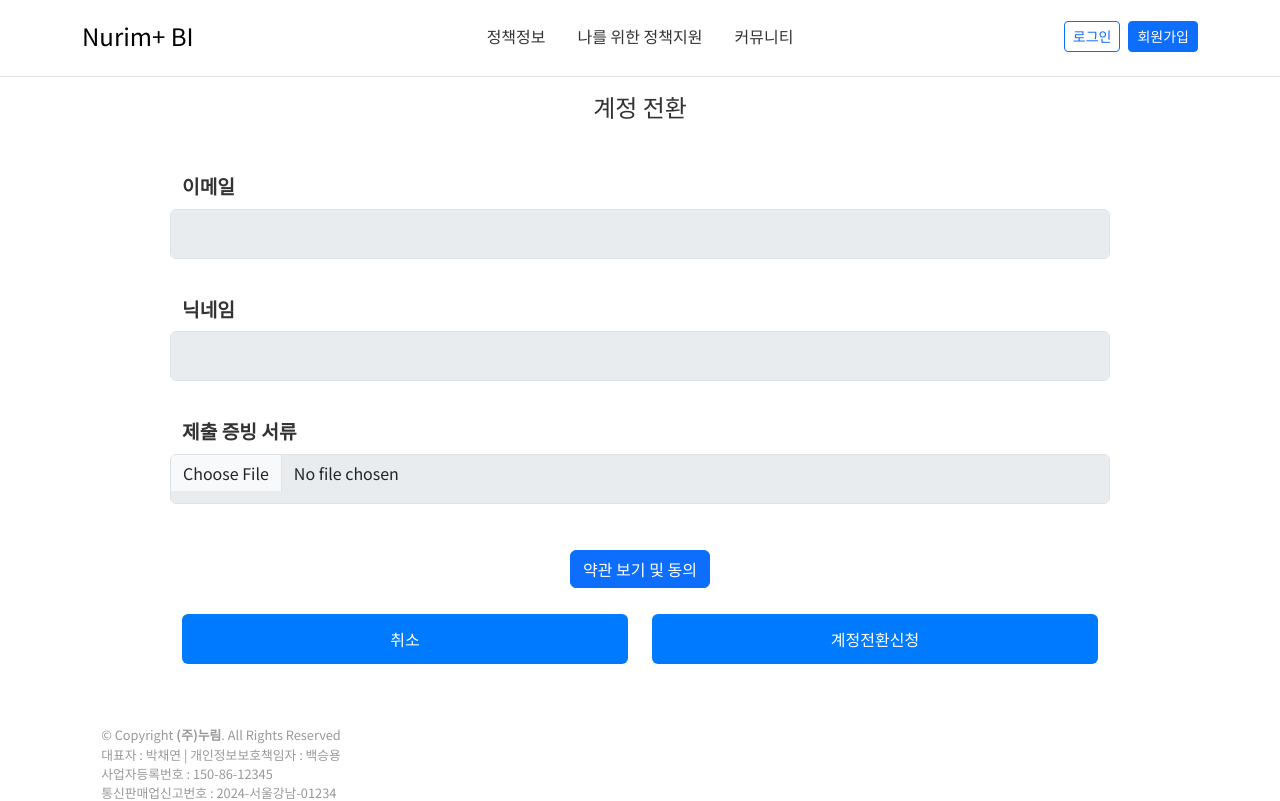
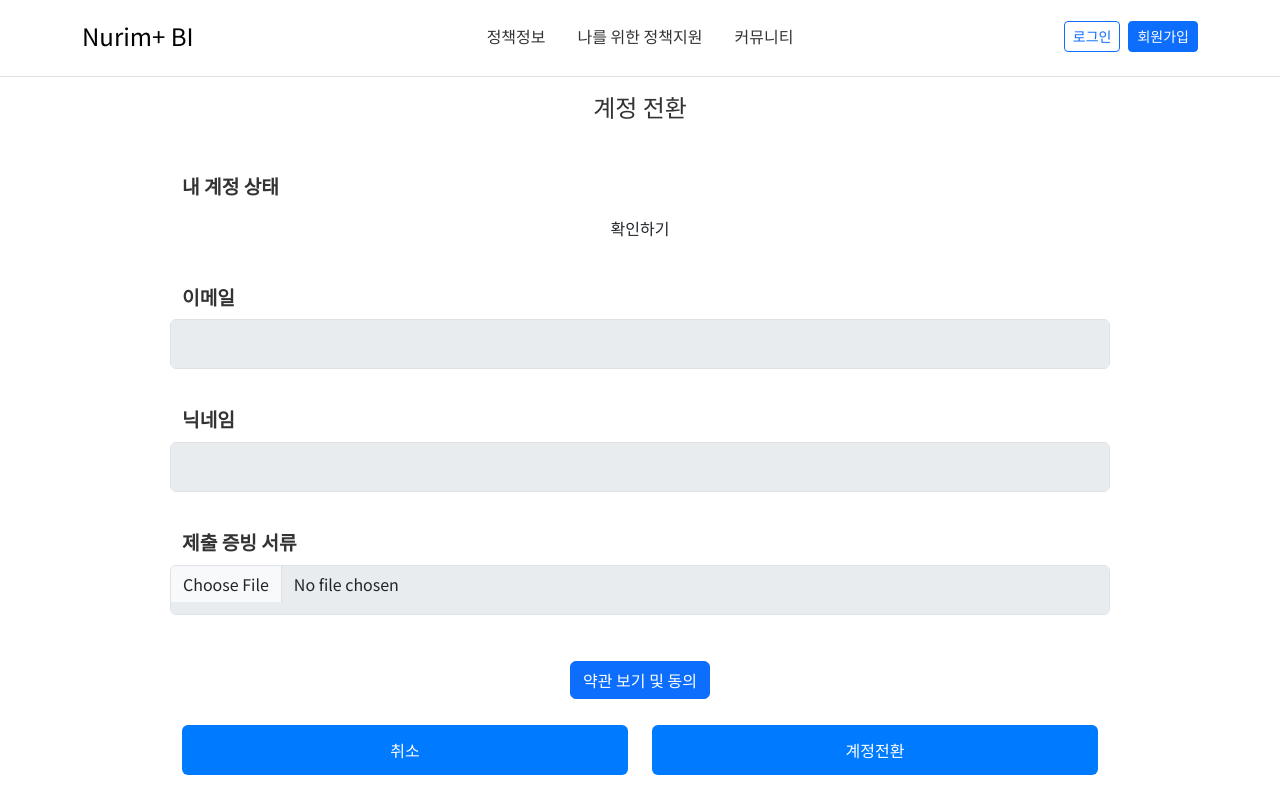
Before and after one commit to team-nurim/nurim-plus-view, a Vue app: page /switchAccount in a window 1280 px wide. Shown: the top 801 px of the page. Built offline with nearby package versions, Linux system fonts and the light colour scheme; no server answers.

Commit message:
[Feat] 계정 전환 신청

```diff
--- a/src/views/mypage/SwitchAccount.vue
+++ b/src/views/mypage/SwitchAccount.vue
@@ -8,6 +8,17 @@
       </div>
 
       <!-- 개인 정보 수정 -->
+      <!-- 내 계정 상태(전문가/일반인) -->
+      <div class="row mt-3 mb-10 align-items-center custom-padding">
+        <label for="Status" class="form-label">내 계정 상태</label>
+        <!-- <input type="text" id="Status" class="form-control" value="" aria-label="Disabled input example" disabled readonly> -->
+        <button type="button" class="btn" @click="toggleText">확인하기</button>
+        <div v-if="showHiddenText" class="row mt-3 mb-10 align-items-center custom-padding">
+          <p id="Status" v-if="member.type === false">계정 전환 심사 중입니다.</p>
+          <p id="Status" v-else-if="member.type === true">계정 전환이 완료되었습니다.</p>
+        </div>
+      </div>
+
       <!-- 이메일 -->
       <div class="row mt-3 mb-10 align-items-center custom-padding">
         <label for="Email" class="form-label">이메일</label>
@@ -61,7 +72,7 @@
           <button type="button" class="btn btn-update" @click="cancelUpload">취소</button>
         </div>
         <div class="col">
-          <button type="button" class="btn btn-update" @click="updateMemberInfo">계정전환신청</button>
+          <button type="button" class="btn btn-update" :disabled="!isFileInputEnabled || member.type === 1">계정전환</button>
         </div>
       </div>
 
@@ -101,7 +112,8 @@ export default {
         type: false,
         memberProfileImage: '',
         expertFile: ''
-      }
+      },
+      showHiddenText: false
     }
   },
   async created () {
@@ -120,6 +132,12 @@ export default {
       await this.fetchMemberInfo();
     }
   },
+  computed: {
+      // 파일 입력이 활성화되었는지 여부를 반환하는 computed 속성 추가
+    isFileInputEnabled() {
+      return this.member.expertFile !== '증빙서류가 등록되지 않았습니다.';
+    }
+  },
   mounted() {
     this.fetchMemberInfo();
   },
@@ -136,26 +154,6 @@ export default {
         this.member = response.data;
       } catch (error) {
         console.error('회원정보를 불러오지 못했습니다.', error);
-      }
-    },
-    async updateMemberInfo() {
-      try {
-        const memberId = this.member.memberId;
-        const updateData = {
-          type : true
-        };
-        const accessToken = localStorage.getItem('accessToken');
-        const response = await axios.put(`api/v1/members/${memberId}`, updateData, {
-          headers: {
-            'Authorization': `Bearer ${accessToken}`,
-            'Content-Type': `application/json`
-          }
-        });
-        console.log('전문가 전환 수정 성공: ', response.data);
-        alert('전문가 전환이 성공적으로 수정되었습니다.');
-      } catch (error) {
-        console.log('전문가 전환 수정 실패: ', error)
-        alert('전문가 전환 수정에 실패했습니다.');
       }
     },
     async uploadExpertFileImage(event) {
@@ -214,6 +212,13 @@ export default {
         }
       } catch (error) {
         console.error('자격증 이미지 삭제 실패: ', error)
+      }
+    },
+    async toggleText() {
+      try {
+        this.showHiddenText = !this.showHiddenText;
+      } catch (error) {
+        console.error('텍스트 숨기기/보이기 실패: ', error)
       }
     },
     // async agreeAndCloseModal() {
```
